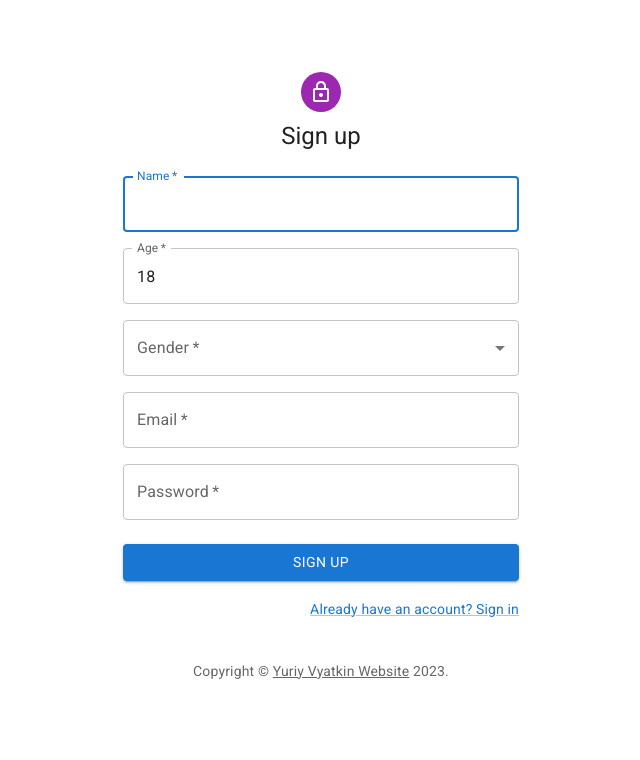
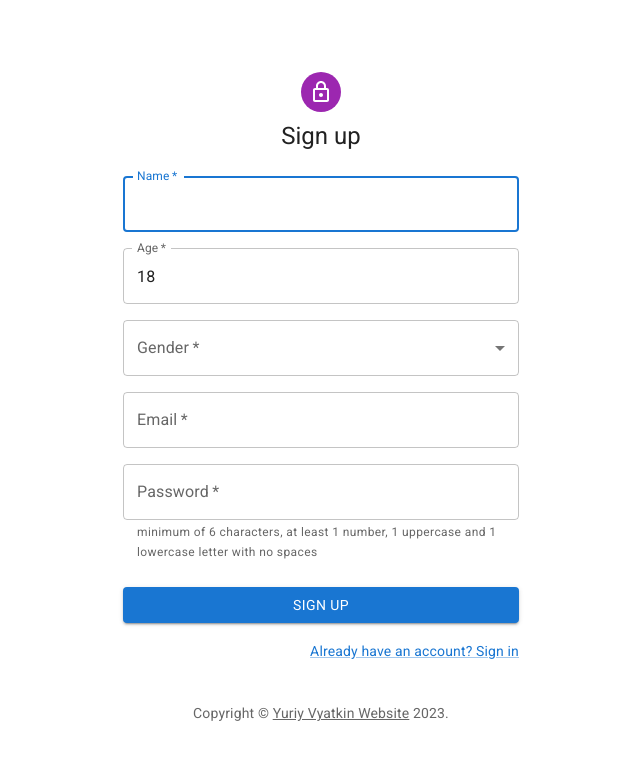
Before and after one commit to yuriyvyatkin/recommendation-system, a React app: page / in a window 1280 px wide. Shown: the top 760 px of the page, without its empty margins (319-959 px from the left). Built offline with nearby package versions, Linux system fonts and the light colour scheme.

Commit message:
Add field validation rules to the registration form.

```diff
--- a/src/features/forms/auth/signUpForm/SignUpForm.tsx
+++ b/src/features/forms/auth/signUpForm/SignUpForm.tsx
@@ -86,7 +86,7 @@ export default function SignUpForm() {
             <Grid container spacing={2}>
               <Grid item xs={12}>
                 <TextField
-                  {...register("name", { required: true, maxLength: 35 })}
+                  {...register("name", { required: true, minLength: 3, maxLength: 35 })}
                   required
                   fullWidth
                   label="Name"
@@ -131,7 +131,7 @@ export default function SignUpForm() {
               {errorMessages.gender}
               <Grid item xs={12}>
                 <TextField
-                  {...register("email", { required: true, pattern: /^([\w-]+(?:\.[\w-]+)*)@((?:[\w-]+\.)*\w[\w-]{0,66})\.([a-z]{2,6}(?:\.[a-z]{2})?)$/i })}
+                  {...register("email", { required: true, minLength: 7, maxLength: 254, pattern: /^([\w-]+(?:\.[\w-]+)*)@((?:[\w-]+\.)*\w[\w-]{0,66})\.([a-z]{2,6}(?:\.[a-z]{2})?)$/i })}
                   required
                   fullWidth
                   label="Email"
@@ -141,12 +141,13 @@ export default function SignUpForm() {
               {errorMessages.email}
               <Grid item xs={12}>
                 <TextField
-                  {...register("password", { required: true })}
+                  {...register("password", { required: true, maxLength: 251, pattern: /^((?=\S*?[A-Z])(?=\S*?[a-z])(?=\S*?[0-9]).{6,})\S$/ })}
                   required
                   fullWidth
                   label="Password"
                   type="password"
                   autoComplete="new-password"
+                  helperText="minimum of 6 characters, at least 1 number, 1 uppercase and 1 lowercase letter with no spaces"
                 />
               </Grid>
               {errorMessages.password}
```
